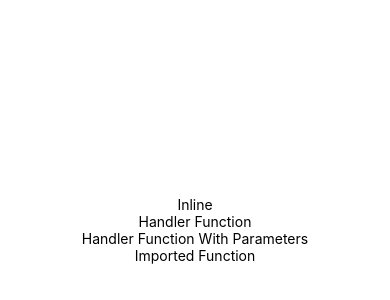
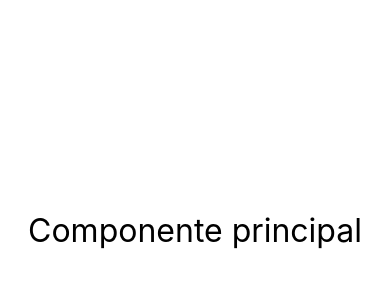
Before and after one commit to daniellcferreira/react-native, a React Native app in the folder events/: screen / in a window 390 px wide. Shown: the part 192-492 px from the top of the page. Built offline with nearby package versions, Linux system fonts and the light colour scheme.

Commit message:
feat: criando exemplo de evento Press In

```diff
--- a/events/App.tsx
+++ b/events/App.tsx
@@ -13,10 +13,15 @@ export default function App() {
 
   return (
     <View style={styles.container}>
-      <Text onPress={() => console.log("inline")}>Inline</Text>
+      {/* <Text onPress={() => console.log("inline")}>Inline</Text>
       <Text onPress={handleHelloWorld}>Handler Function</Text>
       <Text onPress={() => handlePress(1)}>Handler Function With Parameters</Text>
-      <Text onPress={helloExample}>Imported Function</Text>
+      <Text onPress={helloExample}>Imported Function</Text> */}
+
+      <Text
+        style={{fontSize: 32}}
+        onPress={() => console.log("pressionado!")}
+        onPressIn={() => console.log("press in acionado!")}>Componente principal</Text>
       <StatusBar style="auto" />
     </View>
   );
```
